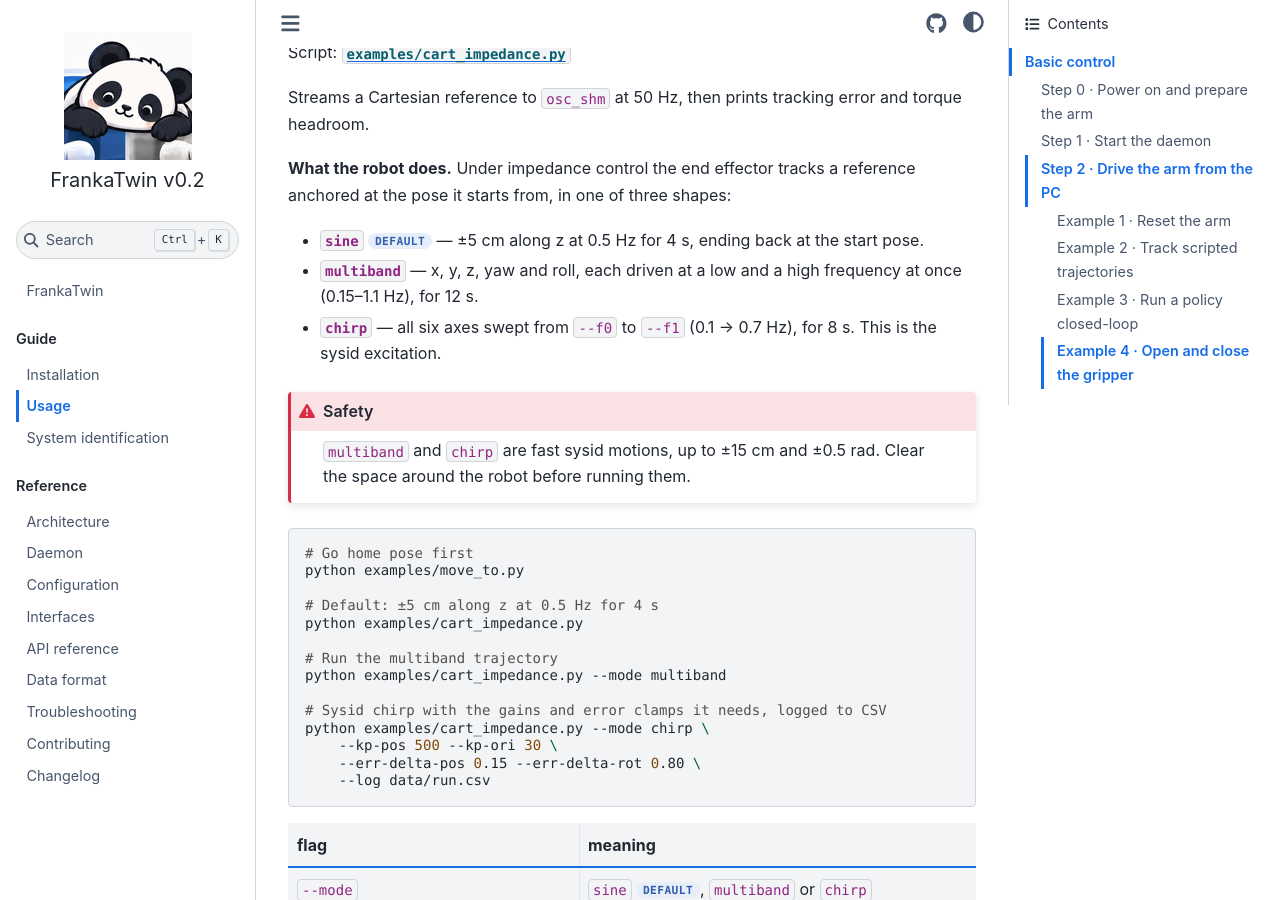
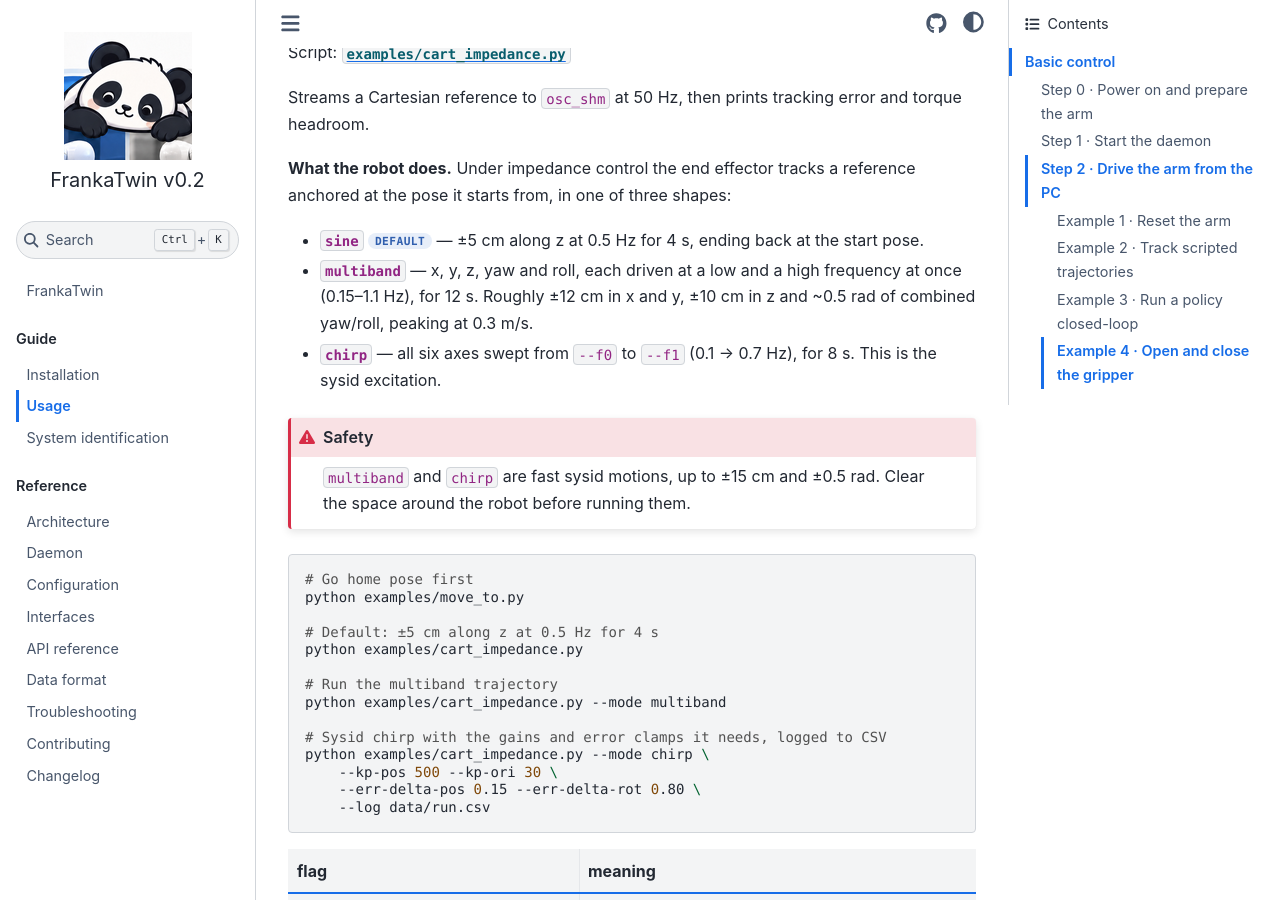
Before and after one commit to tsrobcvai/frankatwin, a Sphinx documentation site: the page built from docs/usage.md, in a window 1280 px wide and 900 px high, scrolled down 2366 px. Built offline with Sphinx 7.4.7 and the Sphinx Book theme 1.1.4, drawn with Linux system fonts in a browser that asks for light colours.

Commit message:
docs(usage): say how far the multiband trajectory actually travels
Numbers from examples/cart_impedance.py --mode multiband --dry-run at the
default amplitudes.

Co-Authored-By: Claude Opus 5 <noreply@anthropic.com>

```diff
--- a/docs/usage.md
+++ b/docs/usage.md
@@ -103,7 +103,8 @@ reference anchored at the pose it starts from, in one of three shapes:
 - **`sine`** [default]{.badge-default} — ±5 cm along z at 0.5 Hz for 4 s,
   ending back at the start pose.
 - **`multiband`** — x, y, z, yaw and roll, each driven at a low and a high
-  frequency at once (0.15–1.1 Hz), for 12 s.
+  frequency at once (0.15–1.1 Hz), for 12 s. Roughly ±12 cm in x and y, ±10 cm
+  in z and ~0.5 rad of combined yaw/roll, peaking at 0.3 m/s.
 - **`chirp`** — all six axes swept from `--f0` to `--f1` (0.1 → 0.7 Hz), for
   8 s. This is the sysid excitation.
 
```
